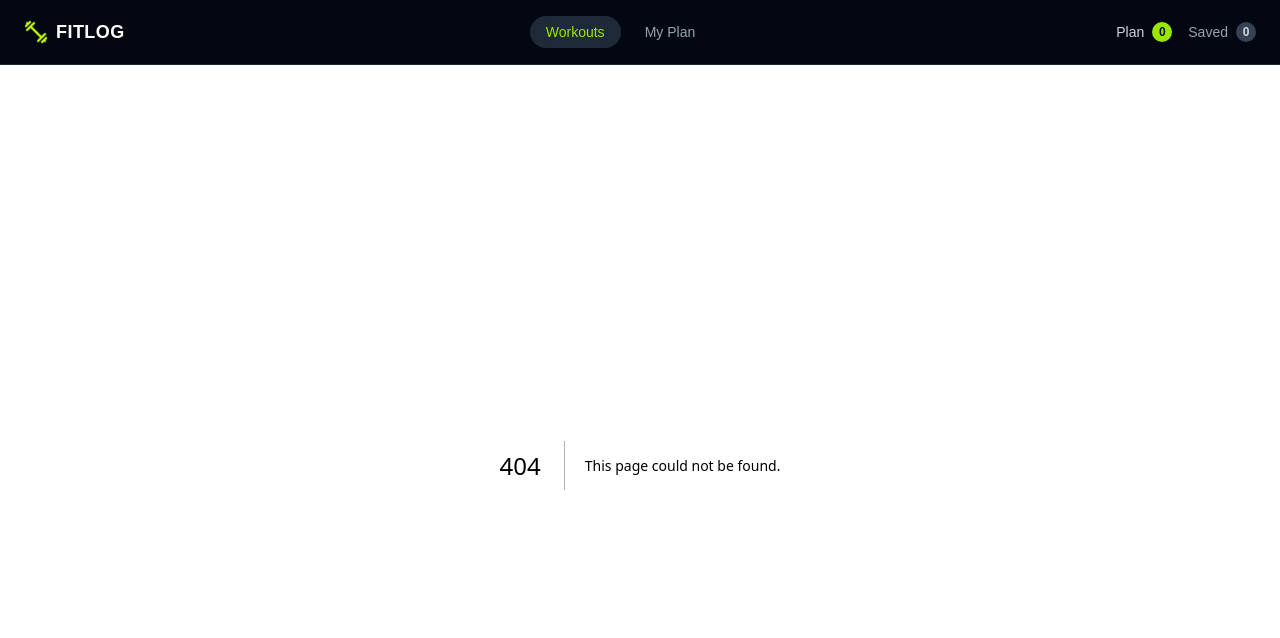
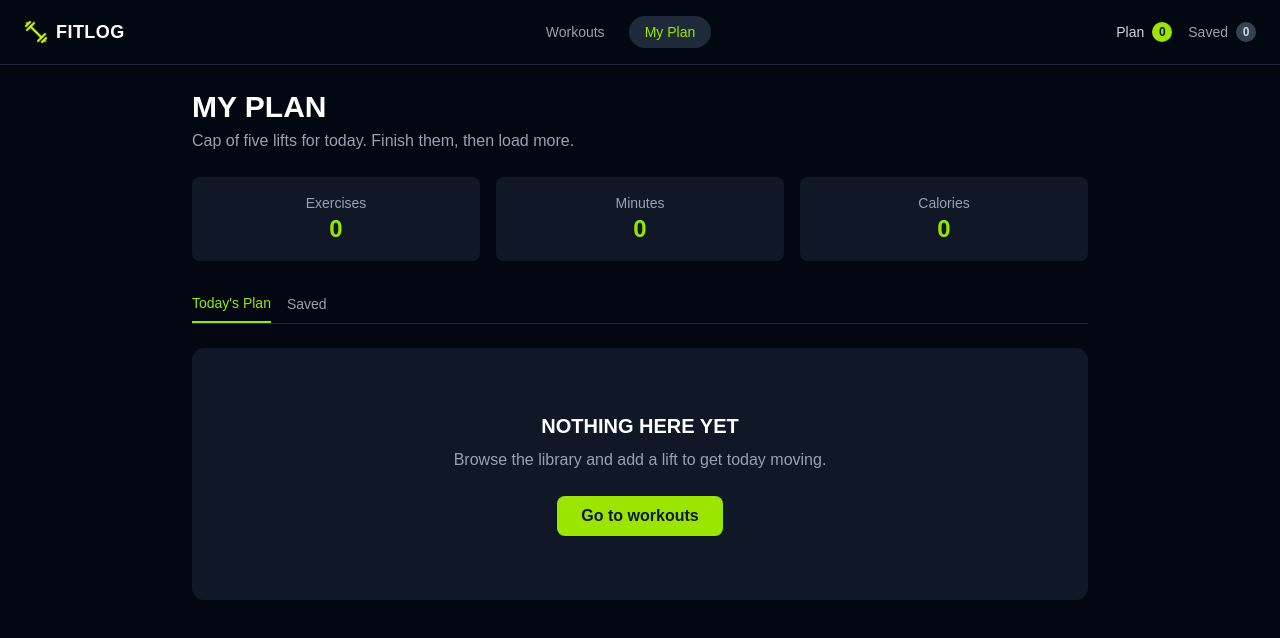
Before and after one commit to suave-sajid/fitlog, a Next.js app: page /myplan in a window 1280 px wide. Before the commit this address had no page. Shown: the top 638 px of the page. Built offline with nearby package versions, Linux system fonts and the light colour scheme.

Commit message:
library section implemented

```diff
--- a/src/app/layout.js
+++ b/src/app/layout.js
@@ -2,6 +2,7 @@ import { Geist, Geist_Mono } from "next/font/google";
 import "./globals.css";
 import Navbar from "@/components/Navbar";
 import Navbarr from "@/components/myNav";
+import { PlanProvider } from "@/context/PlanContext";
 
 const geistSans = Geist({
   variable: "--font-geist-sans",
@@ -28,7 +29,9 @@ export default function RootLayout({ children }) {
 
         <Navbarr></Navbarr>
 
-        <div className="flex-1">{children}</div>
+        <PlanProvider>
+          {children}
+        </PlanProvider>
       </body>
     </html>
   );
--- /dev/null
+++ b/src/app/myplan/page.jsx
@@ -0,0 +1,129 @@
+// app/my-plan/page.jsx
+"use client";
+
+import { useState } from "react";
+import Link from "next/link";
+import { usePlan } from "@/context/PlanContext";
+
+export default function MyPlanPage() {
+  const [activeTab, setActiveTab] = useState("plan");
+  const { planItems, savedItems, removeFromPlan, removeFromSaved, markAsDone, markAsUndone } = usePlan();
+
+  const workouts = activeTab === "plan" ? planItems : savedItems;
+
+  const totalMinutes = planItems.reduce((sum, w) => sum + w.duration, 0);
+  const totalCalories = planItems.reduce((sum, w) => sum + w.caloriesBurned, 0);
+
+  function handleRemove(id) {
+    if (activeTab === "plan") {
+      removeFromPlan(id);
+    } else {
+      removeFromSaved(id);
+    }
+  }
+
+  return (
+    <div className="min-h-screen bg-gray-950 text-white p-6">
+      <div className="max-w-4xl mx-auto">
+
+        {/* 1. Title & Subtitle */}
+        <h1 className="text-3xl font-bold uppercase">MY PLAN</h1>
+        <p className="text-gray-400 mt-1">Cap of five lifts for today. Finish them, then load more.</p>
+
+        {/* 2. Metrics Summary Row */}
+        <div className="grid grid-cols-3 gap-4 mt-6">
+          <div className="bg-gray-900 p-4 rounded-lg text-center">
+            <p className="text-gray-400 text-sm">Exercises</p>
+            <p className="text-2xl font-bold text-lime-400">{planItems.length}</p>
+          </div>
+          <div className="bg-gray-900 p-4 rounded-lg text-center">
+            <p className="text-gray-400 text-sm">Minutes</p>
+            <p className="text-2xl font-bold text-lime-400">{totalMinutes}</p>
+          </div>
+          <div className="bg-gray-900 p-4 rounded-lg text-center">
+            <p className="text-gray-400 text-sm">Calories</p>
+            <p className="text-2xl font-bold text-lime-400">{totalCalories}</p>
+          </div>
+        </div>
+
+        {/* 3. Tabs */}
+        <div className="flex gap-4 mt-8 border-b border-gray-800">
+          <button
+            onClick={() => setActiveTab("plan")}
+            className={`cursor-pointer pb-2 text-sm font-medium ${activeTab === "plan" ? "text-lime-400 border-b-2 border-lime-400" : "text-gray-400"}`}
+          >
+            Today's Plan
+          </button>
+          <button
+            onClick={() => setActiveTab("saved")}
+            className={`cursor-pointer pb-2 text-sm font-medium ${activeTab === "saved" ? "text-lime-400 border-b-2 border-lime-400" : "text-gray-400"}`}
+          >
+            Saved
+          </button>
+        </div>
+
+        {/* 4. Content Area */}
+        <div className="mt-6">
+
+          {/* Empty State */}
+          {workouts.length === 0 && (
+            <div className="text-center py-16 bg-gray-900 rounded-xl">
+              <h3 className="text-xl font-bold uppercase">NOTHING HERE YET</h3>
+              <p className="text-gray-400 mt-2 mb-6">Browse the library and add a lift to get today moving.</p>
+              <Link href="/workouts">
+                <button className="bg-lime-400 cursor-pointer text-gray-900 font-bold px-6 py-2 rounded-lg hover:bg-lime-300">
+                  Go to workouts
+                </button>
+              </Link>
+            </div>
+          )}
+
+          {/* Workout Cards List */}
+          {workouts.length > 0 && (
+            <div className="space-y-4">
+              {workouts.map((w) => (
+                <div key={w.id} className="bg-gray-900 p-4 rounded-xl flex items-center gap-4">
+                  <img src={w.image} alt={w.name} className="w-16 h-16 rounded-lg object-cover bg-gray-800" />
+                  <div className="flex-1">
+                    <h3 className="font-bold uppercase">{w.name}</h3>
+                    <p className="text-gray-400 text-sm">{w.equipment}</p>
+                    <div className="flex gap-3 text-xs text-gray-400 mt-1">
+                      <span>⏱ {w.duration} min</span>
+                      <span>🔥 {w.caloriesBurned} kcal</span>
+                      <span>⭐ {w.rating}</span>
+                    </div>
+                  </div>
+                  <div className="flex gap-2">
+                    <Link href={`/workouts/${w.id}`}>
+                      <button className="text-xs bg-gray-800 px-3 py-1 rounded hover:bg-gray-700">
+                        View Details
+                      </button>
+                    </Link>
+                    {activeTab === "plan" && (
+                      <button
+                        onClick={() => (w.done ? markAsUndone(w.id) : markAsDone(w.id))}
+                        className={`text-xs px-3 py-1 rounded font-bold ${w.done
+                            ? "bg-lime-700 text-gray-300 hover:bg-gray-600"
+                            : "bg-lime-400 text-gray-900 hover:bg-lime-300"
+                          }`}
+                      >
+                        {w.done ? "Done" : "Mark as Done"}
+                      </button>
+                    )}
+                    <button
+                      onClick={() => handleRemove(w.id)}
+                      className="text-xs bg-red-900/30 text-red-400 px-2 py-1 rounded hover:bg-red-900/50"
+                    >
+                      X
+                    </button>
+                  </div>
+                </div>
+              ))}
+            </div>
+          )}
+
+        </div>
+      </div>
+    </div>
+  );
+}
--- a/src/app/page.js
+++ b/src/app/page.js
@@ -1,15 +1,14 @@
 import Banner from "@/components/Banner";
 import Library from "@/components/Library";
 import WorkoutCard from "@/components/WorkoutCard";
+import WorkoutDetails from "@/components/WorkoutDetails";
 import WorkoutDetailsPage from "@/components/WorkoutDetails";
 
 export default function Home() {
   return (
     <div>
       <Banner />
-      {/* <WorkoutCard /> */}
       <Library></Library>
-      <WorkoutDetailsPage></WorkoutDetailsPage>
     </div>
   )
 }
--- a/src/app/workouts/page.jsx
+++ b/src/app/workouts/page.jsx
@@ -1,10 +1,14 @@
+import Banner from '@/components/Banner';
+import Library from '@/components/Library';
 import React from 'react';
 
 const WorkoutsPage = () => {
     return (
-        <div>
-            work out page
-        </div>
+        <>
+            <Banner></Banner>
+            <Library> </Library>
+
+        </>
     );
 };
 
--- a/src/components/WorkoutCard.jsx
+++ b/src/components/WorkoutCard.jsx
@@ -1,4 +1,5 @@
 import Image from "next/image";
+import Link from "next/link";
 
 // components/WorkoutCard.jsx
 export default function WorkoutCard({workout}) {
@@ -9,9 +10,11 @@ export default function WorkoutCard({workout}) {
       <div className="relative h-48 overflow-hidden">
         <Image
           src={workout.image}
+
           alt={workout.name}
-          fill
-          sizes="(max-width: 640px) 100vw, 384px"
+
+          width={500}
+      height={500}
           className="object-cover"
         />
       </div>
@@ -68,12 +71,12 @@ export default function WorkoutCard({workout}) {
         </div>
 
            {/* See Details Button */}
-        <button
-          type="button"
-          className="w-full mt-1 bg-lime-500 hover:bg-lime-400 active:bg-lime-500 text-gray-900 font-bold text-sm py-2.5 rounded-xl uppercase tracking-wide transition-colors"
-        >
-          See Details
-        </button>
+        <Link
+        href={`/workouts/${workout.id}`}
+        className="w-full mt-1 bg-lime-400 hover:bg-lime-300 active:bg-lime-500 text-gray-900 font-bold text-sm py-2.5 rounded-xl uppercase tracking-wide transition-colors flex items-center justify-center"
+      >
+        See Details
+      </Link>
 
       </div>
     </div>
--- a/src/components/WorkoutDetails.jsx
+++ b/src/components/WorkoutDetails.jsx
@@ -1,6 +1,11 @@
+"use client";
+import { usePlan } from "@/context/PlanContext";
+import Image from "next/image";
+
 // components/WorkoutDetailsPage.jsx
-export default function WorkoutDetails(workout) {
+export default function WorkoutDetails({ workout }) {
 
+  const { addToPlan, addToSaved } = usePlan();
 
   return (
     <div className="min-h-screen bg-gray-950 p-4 md:p-8">
@@ -8,19 +13,19 @@ export default function WorkoutDetails(workout) {
         {/* Two-Column Layout */}
         <div className="bg-gray-900 rounded-2xl overflow-hidden shadow-2xl">
           <div className="grid grid-cols-1 lg:grid-cols-2">
-
             {/* Left Side - Image */}
             <div className="relative h-64 lg:h-auto">
-              <img
+              <Image
                 src={workout.image}
                 alt={workout.name}
+                width={500}
+                height={500}
                 className="w-full h-full object-cover"
               />
             </div>
 
             {/* Right Side - Content */}
             <div className="p-6 md:p-8 space-y-6">
-
               {/* Title & Description */}
               <div className="space-y-3">
                 <h1 className="text-3xl md:text-4xl font-extrabold text-white uppercase tracking-wide">
@@ -32,7 +37,7 @@ export default function WorkoutDetails(workout) {
               </div>
 
               {/* Category Tags */}
-              {/* <div className="flex gap-2">
+              <div className="flex gap-2">
                 {workout.muscleGroups.map((muscle) => (
                   <span
                     key={muscle}
@@ -41,7 +46,7 @@ export default function WorkoutDetails(workout) {
                     {muscle}
                   </span>
                 ))}
-              </div> */}
+              </div>
 
               {/* Key Specs Panel */}
               <div className="bg-gray-800 rounded-xl p-5">
@@ -112,7 +117,11 @@ export default function WorkoutDetails(workout) {
                       Rating
                     </p>
                     <div className="flex items-center gap-1">
-                      <svg className="w-4 h-4 text-lime-400" fill="currentColor" viewBox="0 0 20 20">
+                      <svg
+                        className="w-4 h-4 text-lime-400"
+                        fill="currentColor"
+                        viewBox="0 0 20 20"
+                      >
                         <path d="M9.049 2.927c.3-.921 1.603-.921 1.902 0l1.07 3.292a1 1 0 00.95.69h3.462c.969 0 1.371 1.24.588 1.81l-2.8 2.034a1 1 0 00-.364 1.118l1.07 3.292c.3.921-.755 1.688-1.54 1.118l-2.8-2.034a1 1 0 00-1.175 0l-2.8 2.034c-.784.57-1.838-.197-1.539-1.118l1.07-3.292a1 1 0 00-.364-1.118L2.98 8.72c-.783-.57-.38-1.81.588-1.81h3.461a1 1 0 00.951-.69l1.07-3.292z" />
                       </svg>
                       <span className="text-gray-200 text-sm font-medium">
@@ -128,7 +137,7 @@ export default function WorkoutDetails(workout) {
                 <h2 className="text-white text-lg font-bold uppercase tracking-wide">
                   Instructions
                 </h2>
-                {/* <ol className="space-y-3">
+                <ol className="space-y-3">
                   {workout.instructions.map((step, index) => (
                     <li key={index} className="flex gap-3">
                       <span className="flex-shrink-0 w-6 h-6 bg-lime-400 text-gray-900 rounded-full flex items-center justify-center text-xs font-bold">
@@ -139,28 +148,51 @@ export default function WorkoutDetails(workout) {
                       </p>
                     </li>
                   ))}
-                </ol> */}
+                </ol>
               </div>
 
               {/* Call-to-Action Buttons */}
               <div className="flex flex-col sm:flex-row gap-3 pt-2">
                 {/* Primary Button */}
-                <button className="flex-1 bg-lime-400 text-gray-900 font-bold px-6 py-3.5 rounded-xl hover:bg-lime-300 transition-colors flex items-center justify-center gap-2 cursor-pointer">
-                  <svg className="w-5 h-5" fill="none" stroke="currentColor" viewBox="0 0 24 24">
-                    <path strokeLinecap="round" strokeLinejoin="round" strokeWidth={2} d="M12 6v6m0 0v6m0-6h6m-6 0H6" />
+                <button
+                onClick={ () => addToPlan(workout)}
+                className="flex-1 bg-lime-400 text-gray-900 font-bold px-6 py-3.5 rounded-xl hover:bg-lime-300 transition-colors flex items-center justify-center gap-2 cursor-pointer">
+                  <svg
+                    className="w-5 h-5"
+                    fill="none"
+                    stroke="currentColor"
+                    viewBox="0 0 24 24"
+                  >
+                    <path
+                      strokeLinecap="round"
+                      strokeLinejoin="round"
+                      strokeWidth={2}
+                      d="M12 6v6m0 0v6m0-6h6m-6 0H6"
+                    />
                   </svg>
                   Add to today's plan
                 </button>
 
                 {/* Secondary Button */}
-                <button className="flex-1 bg-gray-800 text-gray-200 font-semibold px-6 py-3.5 rounded-xl hover:bg-gray-700 transition-colors flex items-center justify-center gap-2 cursor-pointer border border-gray-700">
-                  <svg className="w-5 h-5" fill="none" stroke="currentColor" viewBox="0 0 24 24">
-                    <path strokeLinecap="round" strokeLinejoin="round" strokeWidth={2} d="M5 5a2 2 0 012-2h10a2 2 0 012 2v16l-7-3.5L5 21V5z" />
+                <button
+                onClick={ () => addToSaved(workout)}
+                className="flex-1 bg-gray-800 text-gray-200 font-semibold px-6 py-3.5 rounded-xl hover:bg-gray-700 transition-colors flex items-center justify-center gap-2 cursor-pointer border border-gray-700">
+                  <svg
+                    className="w-5 h-5"
+                    fill="none"
+                    stroke="currentColor"
+                    viewBox="0 0 24 24"
+                  >
+                    <path
+                      strokeLinecap="round"
+                      strokeLinejoin="round"
+                      strokeWidth={2}
+                      d="M5 5a2 2 0 012-2h10a2 2 0 012 2v16l-7-3.5L5 21V5z"
+                    />
                   </svg>
                   Save for later
                 </button>
               </div>
-
             </div>
           </div>
         </div>
--- a/src/components/myNav.jsx
+++ b/src/components/myNav.jsx
@@ -1,11 +1,17 @@
+"use client"
 import logo from "@/assets/logo.png"
 import Image from "next/image";
 import Link from "next/link";
+import { usePathname } from "next/navigation";
+
 
 // components/Navbar.jsx
 export default function Navbarr() {
+
+  const pathname = usePathname();
+
   return (
-    <nav className="bg-gray-950 border-b border-gray-800 px-6 py-4">
+    <nav className="sticky top-0 z-100 bg-gray-950 border-b border-gray-800 px-6 py-4">
       <div className="max-w-7xl mx-auto flex items-center justify-between">
 
         {/* Left Side - Logo */}
@@ -23,18 +29,33 @@ export default function Navbarr() {
 
         {/* Center - Navigation Links */}
         <div className="flex items-center gap-2">
-          {/* Active Link */}
+
+          {/* Workouts Link */}
           <Link
-          href='/workouts'
-          className="bg-gray-800 text-lime-400 px-4 py-1.5 rounded-full text-sm font-medium cursor-pointer">
+            href="/workouts"
+            // Conditional classes: if pathname matches, apply active styles
+            className={`px-4 py-1.5 rounded-full text-sm font-medium cursor-pointer transition-colors ${
+              pathname.startsWith("/workouts")
+                ? "bg-gray-800 text-lime-400"
+                : "text-gray-400 hover:text-white"
+            }`}
+          >
             Workouts
           </Link>
-          {/* Inactive Link */}
+
+          {/* My Plan Link */}
           <Link
-          href='/myplan'
-          className="text-gray-400 px-4 py-1.5 text-sm font-medium hover:text-white transition-colors cursor-pointer">
+            href="/myplan"
+            // Conditional classes: if pathname matches, apply active styles
+            className={`px-4 py-1.5 rounded-full text-sm font-medium cursor-pointer transition-colors ${
+              pathname.startsWith("/myplan")
+                ? "bg-gray-800 text-lime-400"
+                : "text-gray-400 hover:text-white"
+            }`}
+          >
             My Plan
           </Link>
+
         </div>
 
         {/* Right Side - Plan & Saved */}
--- /dev/null
+++ b/src/context/PlanContext.jsx
@@ -0,0 +1,60 @@
+// context/PlanContext.jsx
+"use client";
+import { createContext, useContext, useState } from "react";
+
+const PlanContext = createContext(null);
+
+export function PlanProvider({ children }) {
+  const [planItems, setPlanItems] = useState([]);
+  const [savedItems, setSavedItems] = useState([]);
+
+  function addToPlan(workout) {
+    setPlanItems((prev) => {
+      if (prev.some((w) => w.id === workout.id)) return prev;
+      return [...prev, { ...workout, done: false }]; // 👈 নতুন item-এ done: false দিয়ে শুরু
+    });
+  }
+
+  function addToSaved(workout) {
+    setSavedItems((prev) =>
+      prev.some((w) => w.id === workout.id) ? prev : [...prev, workout]
+    );
+  }
+
+  function removeFromPlan(id) {
+    setPlanItems((prev) => prev.filter((w) => w.id !== id));
+  }
+
+  function removeFromSaved(id) {
+    setSavedItems((prev) => prev.filter((w) => w.id !== id));
+  }
+
+  function markAsDone(id) {
+    setPlanItems((prev) =>
+      prev.map((w) => (w.id === id ? { ...w, done: true } : w))
+    );
+  }
+
+  function markAsUndone(id) {
+    setPlanItems((prev) =>
+      prev.map((w) => (w.id === id ? { ...w, done: false } : w))
+    );
+  }
+
+  const value = {
+    planItems,
+    savedItems,
+    addToPlan,
+    addToSaved,
+    removeFromPlan,
+    removeFromSaved,
+    markAsDone,
+    markAsUndone,
+  };
+
+  return <PlanContext.Provider value={value}>{children}</PlanContext.Provider>;
+}
+
+export function usePlan() {
+  return useContext(PlanContext);
+}
```
